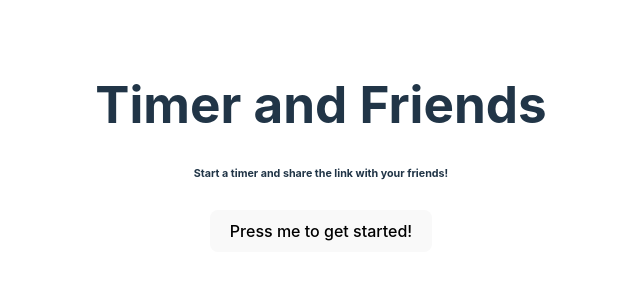
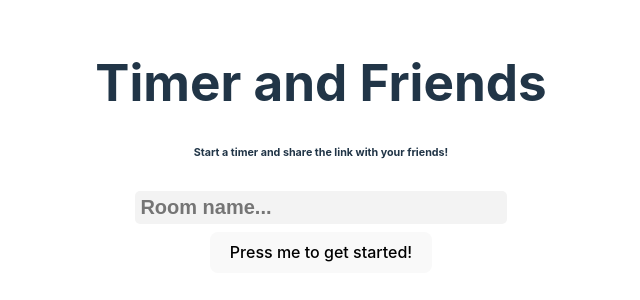
Before and after one commit to MarcosG119/timer-and-friends, a React (Vite) app in the folder client/: page / in a window 1280 px wide. Shown: the part 252-552 px from the top of the page, without its empty margins (319-959 px from the left). Built offline with nearby package versions, Linux system fonts and the light colour scheme; no server answers.

Commit message:
Add: chat rooms Next: Make timers the same for each room

```diff
--- a/client/package.json
+++ b/client/package.json
@@ -14,6 +14,7 @@
     "react": "^18.2.0",
     "react-dom": "^18.2.0",
     "socket.io-client": "^4.7.4",
+    "state-pool": "^0.10.1",
     "use-sound": "^4.0.1"
   },
   "devDependencies": {
--- a/client/src/App.tsx
+++ b/client/src/App.tsx
@@ -1,9 +1,11 @@
 import React from 'react';
 import './App.css';
-import ActiveTimer from './components/ActiveTimer';
-import io from 'socket.io-client';
+import ActivateTimer from './components/ActiveTimer';
+import { io } from 'socket.io-client';
 
-const socket = io('http://localhost:3000');
+ const socket = io('http://localhost:3000');
+
+
 
 
 function App() {
@@ -16,7 +18,7 @@ function App() {
 
             <h6>Start a timer and share the link with your friends!</h6>
 
-            <ActiveTimer socket={socket}/>
+            <ActivateTimer socket={socket}/>
         </>
     );
 }
--- /dev/null
+++ b/client/src/components/ActiveTimer.css
@@ -0,0 +1,11 @@
+.room-input {
+    border: none;
+    font-size: 20px;
+    width: 80%;
+    margin: 5px;
+    padding: 5px;
+    text-align: left;
+    font-weight: bold;
+    background-color: #f3f3f3;
+    border-radius: 5px;
+}
--- a/client/src/components/ActiveTimer.tsx
+++ b/client/src/components/ActiveTimer.tsx
@@ -1,20 +1,36 @@
 import React, { useState } from 'react';
 import Timer from './Timer';
 import BulletinBoard from './BulletinBoard';
+import { Socket } from 'socket.io-client';
+import {generate} from 'random-words';
 
+import './ActiveTimer.css';
 
-import { Socket } from 'socket.io-client';
 
 interface ActiveTimerProps {
     socket: Socket;
 }
 
-const ActiveTimer: React.FC<ActiveTimerProps> = ({ socket }) => {
+const ActivateTimer: React.FC<ActiveTimerProps> = ({ socket }) => {
+
     const [activeTimer, setActiveTimer] = useState<boolean>(false);
+    const [room, setRoom] = useState<string>('');
 
 
     const handleActivateTimer = () => {
+        let roomName = room;
+        if(room == '') {
+            roomName = (generate({exactly: 3, maxLength: 5}) as string[]).join('-');
+        }
+        setRoom(roomName);
+        console.log('room:', roomName);
+        socket.emit('join_room', roomName);
         setActiveTimer(true);
+    }
+
+    const handleClipboard = () => {
+        navigator.clipboard.writeText(room);
+        alert('Room name copied to clipboard! Share the room name with your friends to get started!');
     }
 
 
@@ -27,21 +43,29 @@ const ActiveTimer: React.FC<ActiveTimerProps> = ({ socket }) => {
 
 
             {!activeTimer &&
-            <>
+            <div>
+                <input
+                    className='room-input'
+                    type="text"
+                    placeholder="Room name..."
+                    value={room}
+                    onChange={(e) => setRoom(e.target.value)}
+                /> <br />
                 <button onClick={handleActivateTimer}>Press me to get started!</button>
-            </>
+            </div>
             }
 
 
 
             {activeTimer &&
-            <>
-                <Timer socket={socket}/>
-                <BulletinBoard socket={socket}/>
-            </>
+                <>
+                    <h3>Room: <button style={{ backgroundColor: 'none' }} onClick={handleClipboard}>{room}</button></h3>
+                    <Timer socket={socket} room={room}/>
+                    <BulletinBoard socket={socket} room={room}/>
+                </>
             }
         </>
     );
 };
 
-export default ActiveTimer;
+export default ActivateTimer;
--- a/client/src/components/BulletinBoard.tsx
+++ b/client/src/components/BulletinBoard.tsx
@@ -7,9 +7,10 @@ import { Socket } from 'socket.io-client';
 
 interface BulletinBoardProps {
     socket: Socket;
+    room: string;
 }
 
-const BulletinBoard: React.FC<BulletinBoardProps> = ({ socket }) => {
+const BulletinBoard: React.FC<BulletinBoardProps> = ({ socket, room }) => {
     const [name, setName] = useState('');
     const [message, setMessage] = useState('');
     const [messages, setMessages] = useState<string[]>([]);
@@ -19,7 +20,7 @@ const BulletinBoard: React.FC<BulletinBoardProps> = ({ socket }) => {
         const date = new Date().toLocaleTimeString();
         if (name && message) {
             const newMessage = `${date} - ${name}: ${message}`;
-            socket.emit('send_message', newMessage);
+            socket.emit('send_message', room, newMessage);
             setMessages([...messages, newMessage]);
             setMessage('');
         }
--- a/client/src/components/Timer.tsx
+++ b/client/src/components/Timer.tsx
@@ -7,9 +7,10 @@ import { Socket } from 'socket.io-client';
 
 interface TimerProps {
     socket: Socket;
+    room: string;
 }
 
-const TimerComponent: React.FC<TimerProps> = ({ socket }) => {
+const TimerComponent: React.FC<TimerProps> = ({ socket, room }) => {
     const [inputTime, setInputTime] = useState<string>('');
     const [remainingTime, setRemainingTime] = useState<number>(0);
     const [isRunning, setIsRunning] = useState<boolean>(false);
@@ -20,6 +21,7 @@ const TimerComponent: React.FC<TimerProps> = ({ socket }) => {
     const [mainAlarmSound] = useState(new Audio(mainAlarm));
     const [cycleAlarmSound] = useState(new Audio(cycleAlarm));
 
+    socket;room;
 
   useEffect(() => {
     let timerInterval: NodeJS.Timeout;
```
Also changed, not shown: 2 other files (tests, documents, lock files or other folders).
